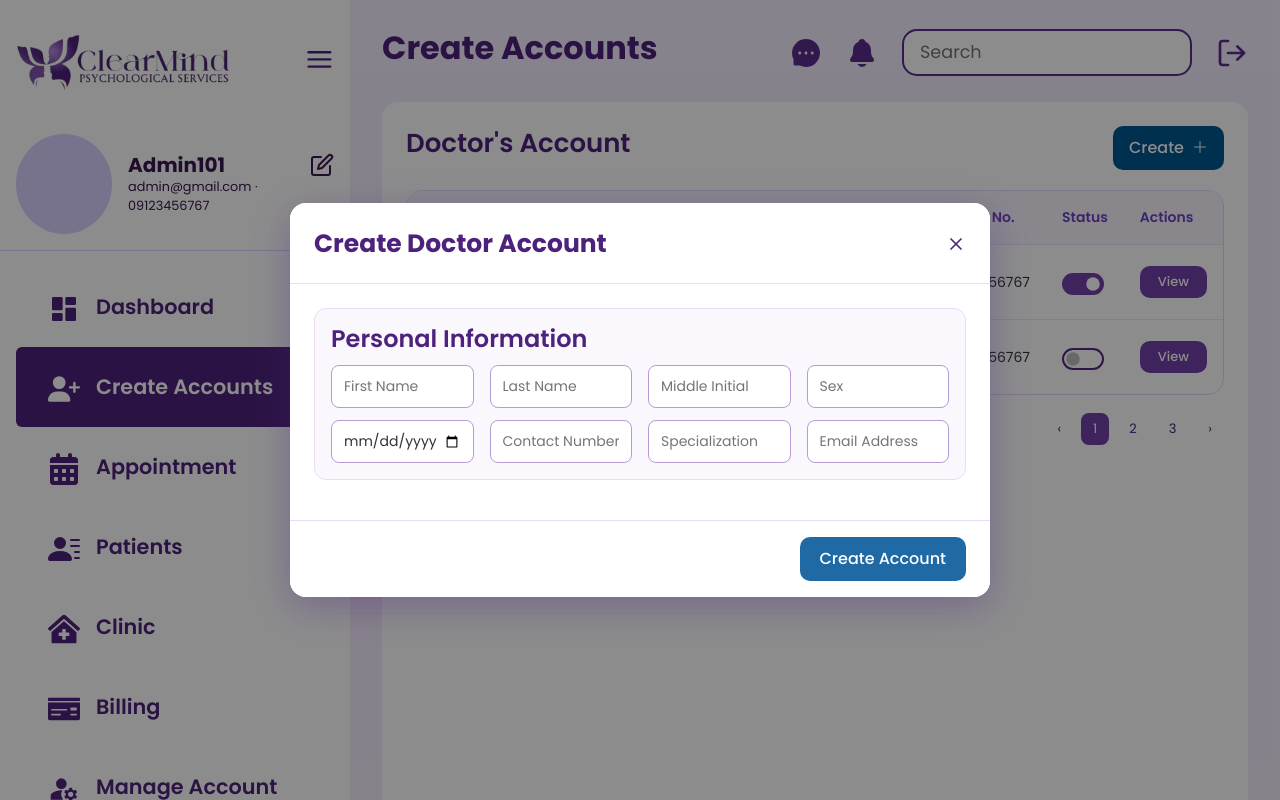
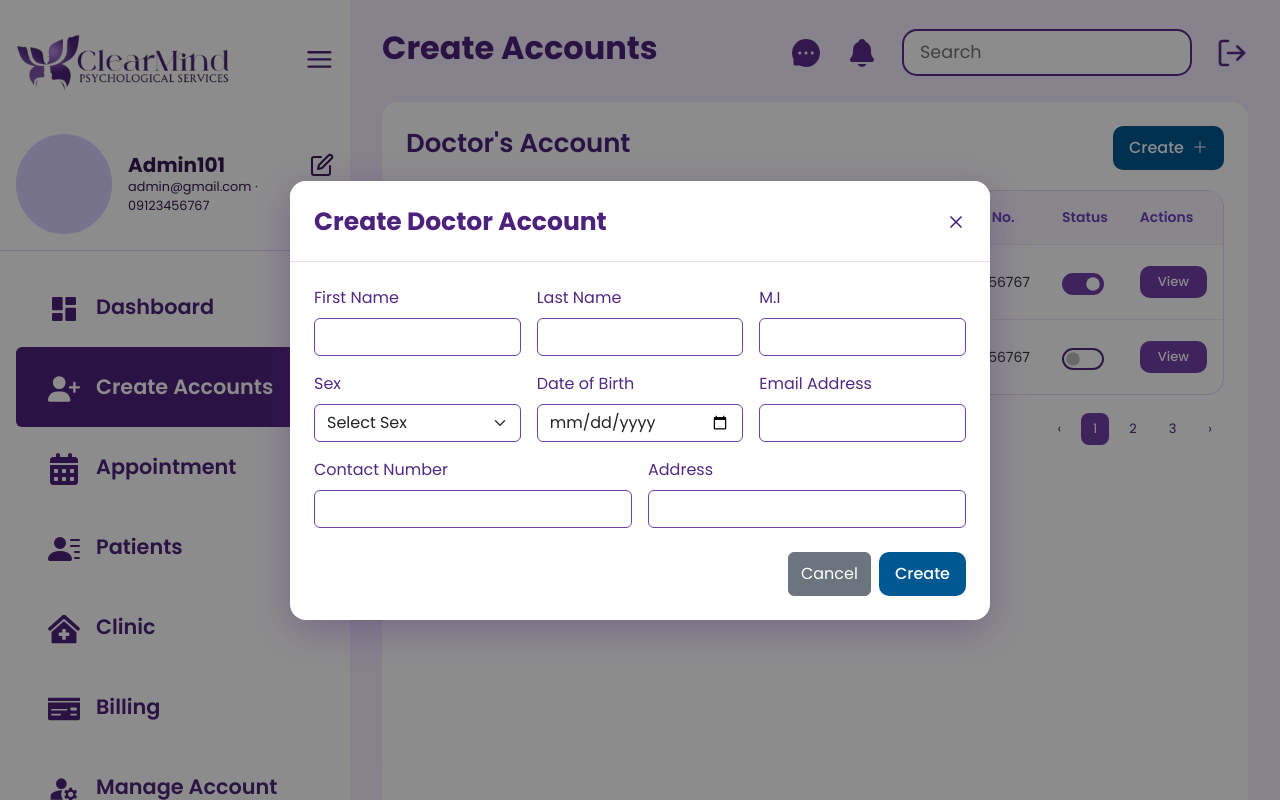
Before and after one commit to miriammulawin/ClearMind, a React (Vite) app in the folder clearmind-frontend/: page /create-accounts in a window 1280 px wide. Both pictures are taken after a click on the button "Create". Built offline with nearby package versions, Linux system fonts and the light colour scheme; what chartjs-plugin-datalabels would draw is missing.

Commit message:
add a modal

```diff
--- a/clearmind-frontend/src/AdminPages/CreateAccounts.jsx
+++ b/clearmind-frontend/src/AdminPages/CreateAccounts.jsx
@@ -92,8 +92,15 @@ function CreateAccounts() {
       </div>
 
 {showDoctorModal && (
-        <div className="doctor-modal-overlay">
-          <div className="doctor-modal-lg">
+  <div
+    className="doctor-modal-overlay"
+    onClick={() => setShowDoctorModal(false)}
+  >
+    <div
+      className="doctor-modal-lg"
+      onClick={(e) => e.stopPropagation()}
+    >
+      {/* Header */}
       <div className="doctor-modal-header">
         <h2>Create Doctor Account</h2>
         <button
@@ -104,28 +111,74 @@ function CreateAccounts() {
         </button>
       </div>
 
+      {/* Body */}
       <div className="doctor-modal-body">
-              <div className="doctor-modal-section">
-                <h4>Personal Information</h4>
-                <div className="doctor-form-grid">
-                  <input placeholder="First Name" />
-                  <input placeholder="Last Name" />
-                  <input placeholder="Middle Initial" />
-                  <input placeholder="Sex" />
-                  <input type="date" />
-                  <input placeholder="Contact Number" />
-                  <input placeholder="Specialization" />
-                  <input placeholder="Email Address" />
+        <form>
+          <div className="row g-3">
+            <div className="col-md-4">
+              <label className="form-label">First Name</label>
+              <input type="text" className="form-control input-violet" />
             </div>
+
+            <div className="col-md-4">
+              <label className="form-label">Last Name</label>
+              <input type="text" className="form-control input-violet" />
+            </div>
+
+            <div className="col-md-4">
+              <label className="form-label">M.I</label>
+              <input type="text" className="form-control input-violet" />
+            </div>
+
+            <div className="col-md-4">
+              <label className="form-label">Sex</label>
+              <select className="form-select input-violet">
+                <option value="">Select Sex</option>
+                <option>Female</option>
+                <option>Male</option>
+              </select>
+            </div>
+
+            <div className="col-md-4">
+              <label className="form-label">Date of Birth</label>
+              <input type="date" className="form-control input-violet" />
+            </div>
+
+            <div className="col-md-4">
+              <label className="form-label">Email Address</label>
+              <input type="email" className="form-control input-violet" />
+            </div>
+
+            <div className="col-md-6">
+              <label className="form-label">Contact Number</label>
+              <input type="tel" className="form-control input-violet" />
+            </div>
+
+            <div className="col-md-6">
+              <label className="form-label">Address</label>
+              <input type="text" className="form-control input-violet" />
             </div>
           </div>
 
-            <div className="doctor-modal-footer">
-              <button className="doctor-save-btn">Create Account</button>
+          {/* Footer */}
+          <div className="d-flex justify-content-end gap-2 mt-4">
+            <button
+              type="button"
+              className="btn btn-secondary"
+              onClick={() => setShowDoctorModal(false)}
+            >
+              Cancel
+            </button>
+            <button type="submit" className="btn btn-primary create-btn">
+              Create
+            </button>
+          </div>
+        </form>
       </div>
     </div>
   </div>
 )}
+
     </div>
   );
 }
```
Lines whose indentation alone changed are shown as unchanged.
